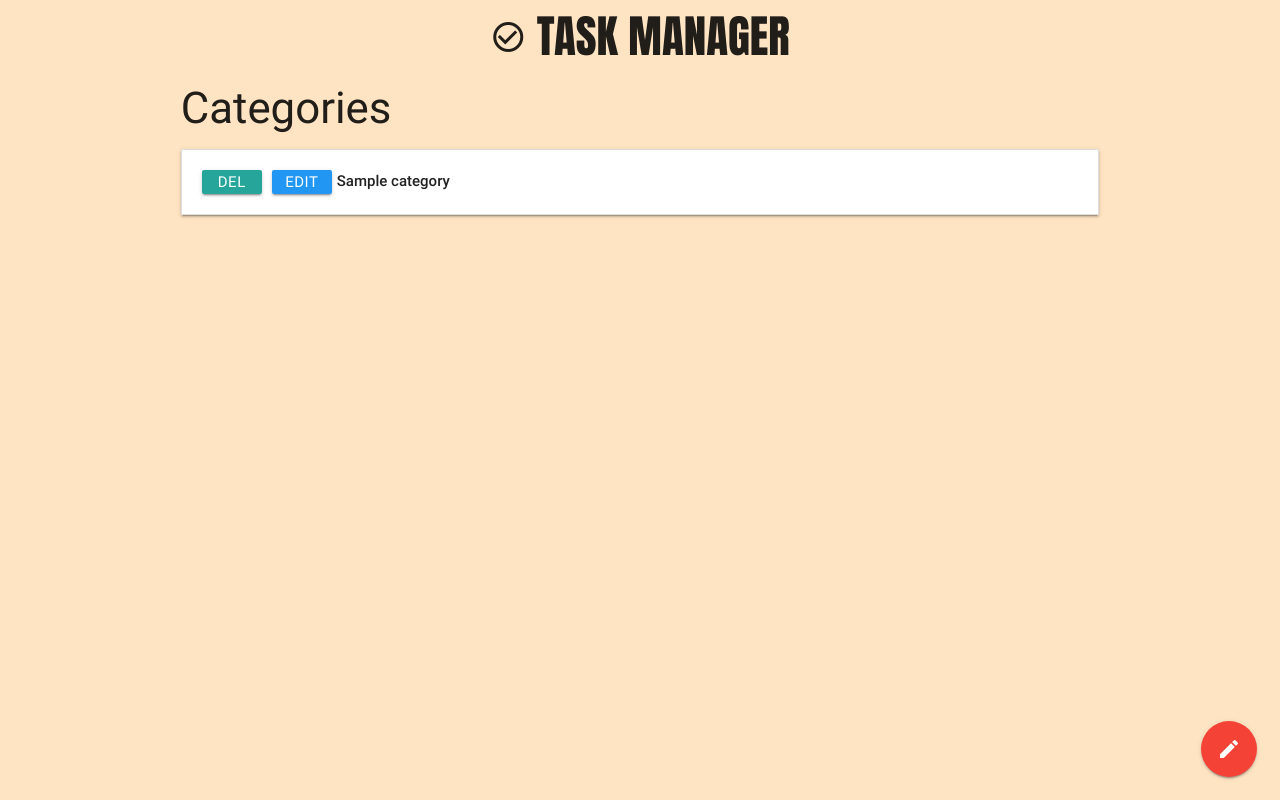
After one commit to billdavisjr/task-manager, a Flask app: page /get_categories in a window 1280 px wide. The commit adds this page. Run offline with Flask 2, Linux system fonts and the light colour scheme; a database or web service that is not in the repository returns one stand-in record (values such as "Sample title"); some libraries are stand-ins or nearby versions.

Commit message:
Added categories page, expanded floating menu button to include task and category pages

```diff
--- a/app.py
+++ b/app.py
@@ -63,6 +63,12 @@ def delete_task(task_id):
     return redirect(url_for('get_tasks'))
 
 
+@app.route('/get_categories')
+def get_categories():
+    return render_template('categories.html',
+                           categories=mongo.db.categories.find())
+
+
 if __name__ == '__main__':
     app.run(host=os.environ.get('IP'),
             port=int(os.environ.get('PORT')),
--- /dev/null
+++ b/templates/categories.html
@@ -0,0 +1,33 @@
+{% extends 'base.html'%} {% block content %}
+
+<div class="row">
+
+    <h3>Categories</h3>
+    <ul class="collapsible" data-collapsible="accordion">
+        {% for category in categories %}
+        <li>
+            <div class="collapsible-header">
+                <a href="" class="waves-effect waves-light btn btn_small">Del</a>
+                <a href="" class="waves-effect waves-light btn btn_small blue">Edit</a>
+
+                <div class="task_header">
+                    <strong>{{category.category_name}}</strong>
+                </div>
+            </div>
+        </li>
+        {% endfor %}
+
+    </ul>
+</div>
+<div class="fixed-action-btn">
+    <a class="btn-floating btn-large red">
+        <i class="large material-icons">mode_edit</i>
+    </a>
+    <ul>
+        <li><a class="btn-floating yellow darken-1 tooltipped" href="{{ url_for('get_tasks') }}"  data-position="left" data-tooltip="View Tasks"><i class="material-icons"> format_quote</i></a></li>
+        <li><a class="btn-floating green darken-1 tooltipped" href="{{ url_for('get_categories') }}"  data-position="left" data-tooltip="View Categories"><i class="material-icons">categories</i></a></li>
+        <li><a class="btn-floating blue tooltipped"  href="{{ url_for('add_task') }}" data-position="left" data-tooltip="Add a new task"><i class="material-icons">add</i></a></li>
+    </ul>
+</div>
+
+{% endblock %}
--- a/templates/tasks.html
+++ b/templates/tasks.html
@@ -30,7 +30,8 @@
             <i class="large material-icons">mode_edit</i>
         </a>
         <ul>
-            <li><a class="btn-floating green darken-1 tooltipped" href="" data-position="left" data-tooltip="coming soon"><i class="material-icons"> format_quote</i></a></li>
+            <li><a class="btn-floating yellow darken-1 tooltipped" href="{{ url_for('get_tasks') }}"  data-position="left" data-tooltip="View Tasks"><i class="material-icons"> format_quote</i></a></li>
+            <li><a class="btn-floating green darken-1 tooltipped" href="{{ url_for('get_categories') }}"  data-position="left" data-tooltip="View Categories"><i class="material-icons">categories</i></a></li>
             <li><a class="btn-floating blue tooltipped"  href="{{ url_for('add_task') }}" data-position="left" data-tooltip="Add a new task"><i class="material-icons">add</i></a></li>
         </ul>
     </div>
```
